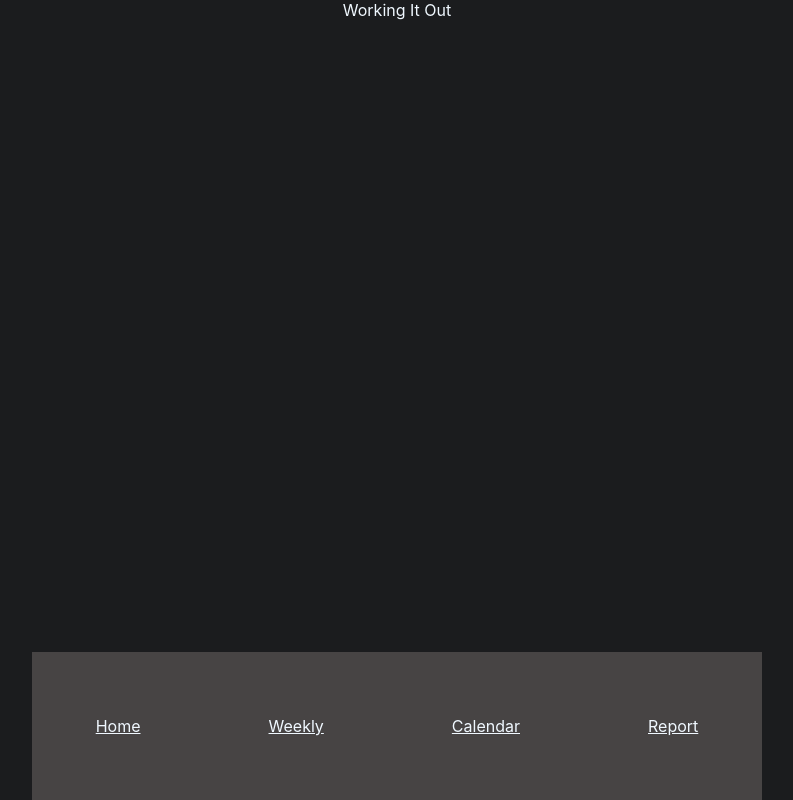
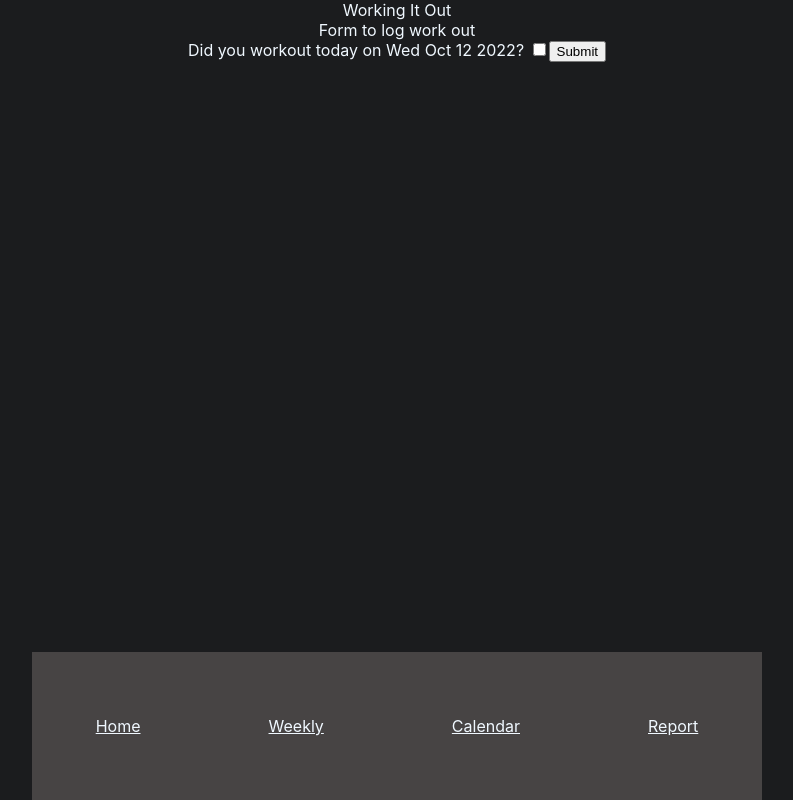
Before and after one commit to Epeng1994/workoutapp, a React (Create React App) app: page /weeklybar in a window 1280 px wide. Shown: the whole page, without its empty margins (243-1036 px from the left). Built offline with nearby package versions, Linux system fonts and the light colour scheme.

Commit message:
changed weekly component to have form

```diff
--- a/package.json
+++ b/package.json
@@ -11,6 +11,7 @@
     "react-dom": "^18.2.0",
     "react-router-dom": "^6.4.2",
     "react-scripts": "5.0.1",
+    "react-timer-hook": "^3.0.5",
     "web-vitals": "^2.1.4"
   },
   "scripts": {
--- a/src/App.js
+++ b/src/App.js
@@ -2,10 +2,10 @@ import './App.css';
 import { useState, useEffect } from 'react'
 import {Routes,Route} from 'react-router-dom';
 import Calendar from './components/Calendar'
-import NavBar from './components/NavBar';
+import NavBar from './components/NavBar/NavBar';
 import 'react-calendar/dist/Calendar.css';
 import WeeklyBar from './components/WeeklyBar';
-import Home from './components/Home'
+import Home from './components/HomePage/Home'
 
 function App() {
 
@@ -22,7 +22,7 @@ function App() {
         <Routes>
           <Route exact path = '/' element = {<Home dates={dates}/>}/>
           <Route path = '/calendar' element={<Calendar/>}/>
-          <Route path = '/weeklybar' element ={<WeeklyBar dates = {[]}/>}/>
+          <Route path = '/weeklybar' element ={<WeeklyBar/>}/>
         </Routes>
       </div>
       <NavBar/>
--- a/src/components/Home.js
+++ b/src/components/HomePage/Home.js
@@ -1,4 +1,4 @@
-import Tracker from './Tracker';
+import Tracker from '../Tracker';
 
 
 
@@ -15,6 +15,9 @@ function Home(props){
             <div>
                 <h1>Good {`${currentTimeString} ${'user'}`}</h1>
             </div>
+            <div>
+                Music generator here
+            </div>
         </div>
     )
 }
--- a/src/components/WeeklyBar.js
+++ b/src/components/WeeklyBar.js
@@ -1,16 +1,18 @@
 function WeeklyBar(props){
-    const {dates} = props
+    const today = new Date().toDateString()
+    const updateWorkout = e =>{
+        console.log(e.target)
+        e.preventDefault()
+    }
+
     return(
         <>
-            {
-                dates.map(a=>{
-                    return(
-                        <div>
-
-                        </div>
-                    )
-                })
-            }
+            Form to log work out
+            <form onSubmit={updateWorkout}>
+                <label>Did you workout today on {today}? </label>
+                <input type='checkbox'/>
+                <button>Submit</button>
+            </form>
         </>
     )
 }
```
Also changed, not shown: src/components/NavBar/NavBar.css (renamed from src/components/NavBar.css), src/components/NavBar/NavBar.js (renamed from src/components/NavBar.js), 1 other file (tests, documents, lock files or other folders).
